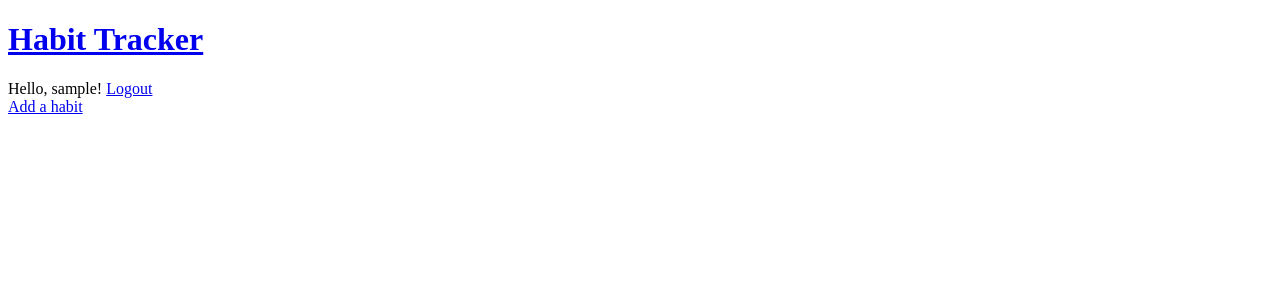
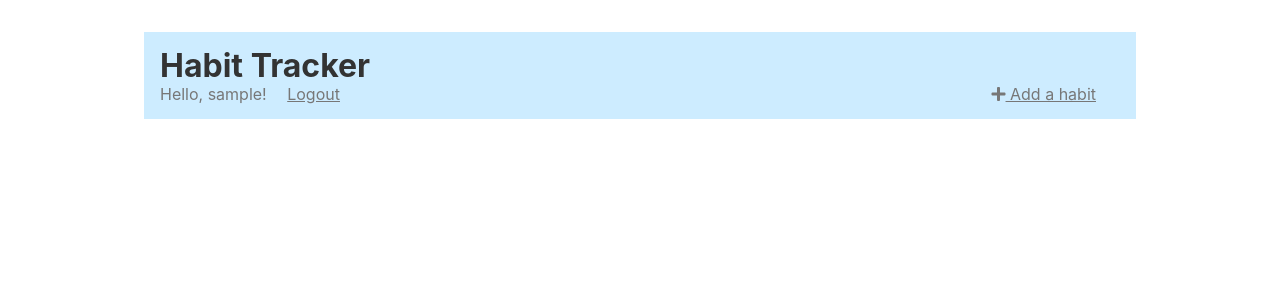
Before and after one commit to Momentum-Team-8/django-habit-tracker-smilewendy7, a Django app: page /habits/ in a window 1280 px wide. Shown: the top 300 px of the page. Run offline with Django 3.2, Linux system fonts and the light colour scheme; the visitor is signed in with stand-in values (Sample User, id 1); data that the repository does not hold is empty; parts of the project's set-up code (start-up, migrations or seed data) failed here and were passed over; some libraries are stand-ins or nearby versions.

Commit message:
version1 with styles complete

```diff
--- a/templates/base.html
+++ b/templates/base.html
@@ -6,21 +6,24 @@
   <meta name="viewport" content="width=device-width, initial-scale=1.0">
   {% block meta %}{% endblock %}
   <title>{% block title %}Habit Tracker{% endblock %}</title>
+  <link rel="stylesheet" href="https://unpkg.com/tachyons@4.12.0/css/tachyons.min.css"/>
+  <link rel="stylesheet" href="{% static 'vendor/dragula/dragula.min.css' %}">
+  <link rel="stylesheet" href="https://cdnjs.cloudflare.com/ajax/libs/font-awesome/5.15.3/css/all.min.css">
 
 </head>
 <body class="sans-serif">
   <div class="mw8 center ph3 pv4">
-    <div class="pa3 bg-light-green black">
-      <h1 class="ma0"><a class="black no-underline" href="{% url 'homepage' %}">Habit Tracker</a></h1>
+    <div class="pa3 bg-lightest-blue gray">
+      <h1 class="ma0"><a class="dark-gray no-underline" href="{% url 'homepage' %}">Habit Tracker</a></h1>
 
       <div class="flex justify-between">
         {% if user.is_authenticated %}
         <div class="mr2">
           Hello, {{ user.username }}!
-          <a href="{% url 'auth_logout' %}">Logout</a>
+          <a class="pa3 gray" href="{% url 'auth_logout' %}">Logout</a>
         </div>
         <div class="mr2">
-          <a href="{% url 'add_habit' %}">Add a habit</a>
+          <a class="pa3 gray" href="{% url 'add_habit' %}"><i class="fas fa-plus"></i> Add a habit</a>
         </div>
         {% endif %}
       </div>
@@ -30,6 +33,8 @@
     {% endblock %}
   </div>
 
+  <!-- vender-dragular -->
+  <script src="{% static 'vendor/dragula/dragula.min.js' %}"></script>
   {% block scripts %}{% endblock %}
 </body>
 </html>
--- a/templates/habits/habit_list.html
+++ b/templates/habits/habit_list.html
@@ -1,15 +1,16 @@
 {% extends "base.html" %}
 
 {% block content %}
-<section class="habit-list">
+<div class="habit-list pl0">
     {% for habit in habits %}
-    <div>
-        <a href="{% url 'show_habit' pk=habit.pk %}">
-            {{habit.name}}</a>
-    </div>
-
-    <a href={% url 'delete_habit' pk=habit.pk%}> Delete </a>
+    <section class="pa2 pt4 mr42 mb2 mt1">
+        <div>
+            <a class="f3 dark-gray" href="{% url 'show_habit' pk=habit.pk %}">
+                {{habit.name}}</a>
+            <a class=" f5 light-blue" href={% url 'delete_habit' pk=habit.pk%}><i class="far fa-trash-alt"></i></a>
+        </div>
+    </section>
     {% endfor %}
-</section>
+</div>
 
 {% endblock content %}
--- a/templates/habits/home.html
+++ b/templates/habits/home.html
@@ -3,6 +3,6 @@
 {% block content %}
   <div>
     <h2>Welcome to Hibit Tracker!</h2>
-    <p>Please <a href="{% url 'auth_login' %}">login</a> or <a href="{% url 'registration_register' %}">create a new account</a>.</p>
+    <p>Please <a class="pa3 gray" href="{% url 'auth_login' %}">login</a> or <a class="pa3 gray" href="{% url 'registration_register' %}">create a new account</a>.</p>
   </div>
 {% endblock %}
```
Also changed, not shown: templates/habits/show_habit.html (+10 -8 lines).
